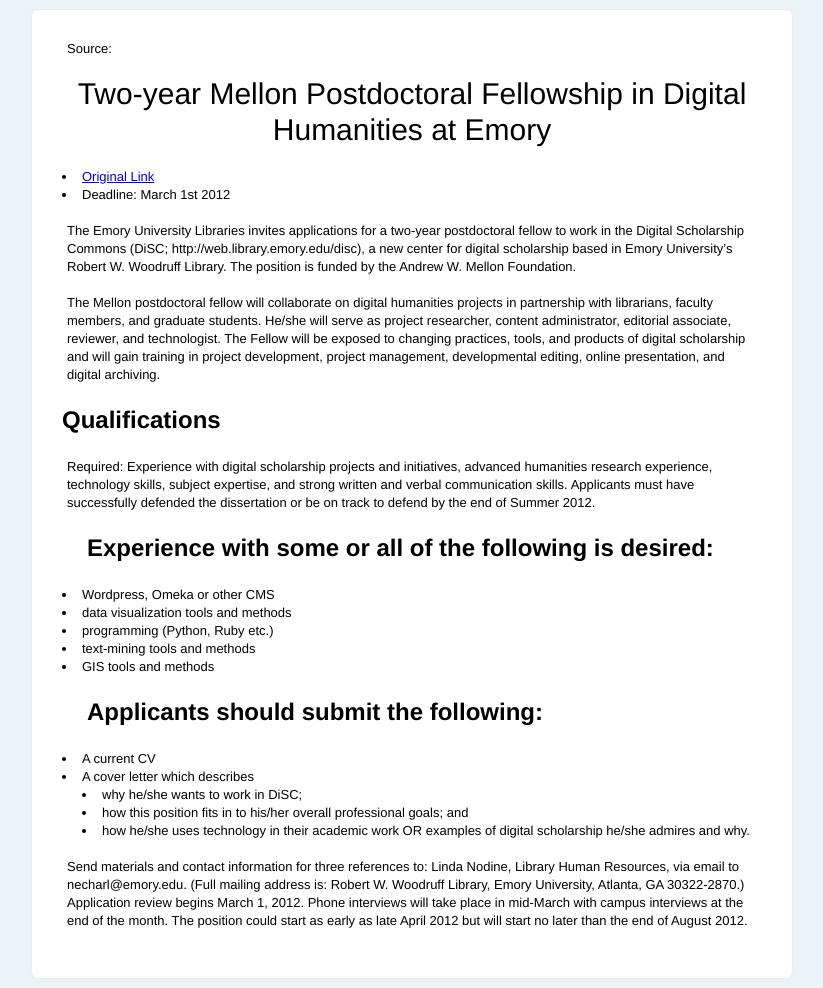
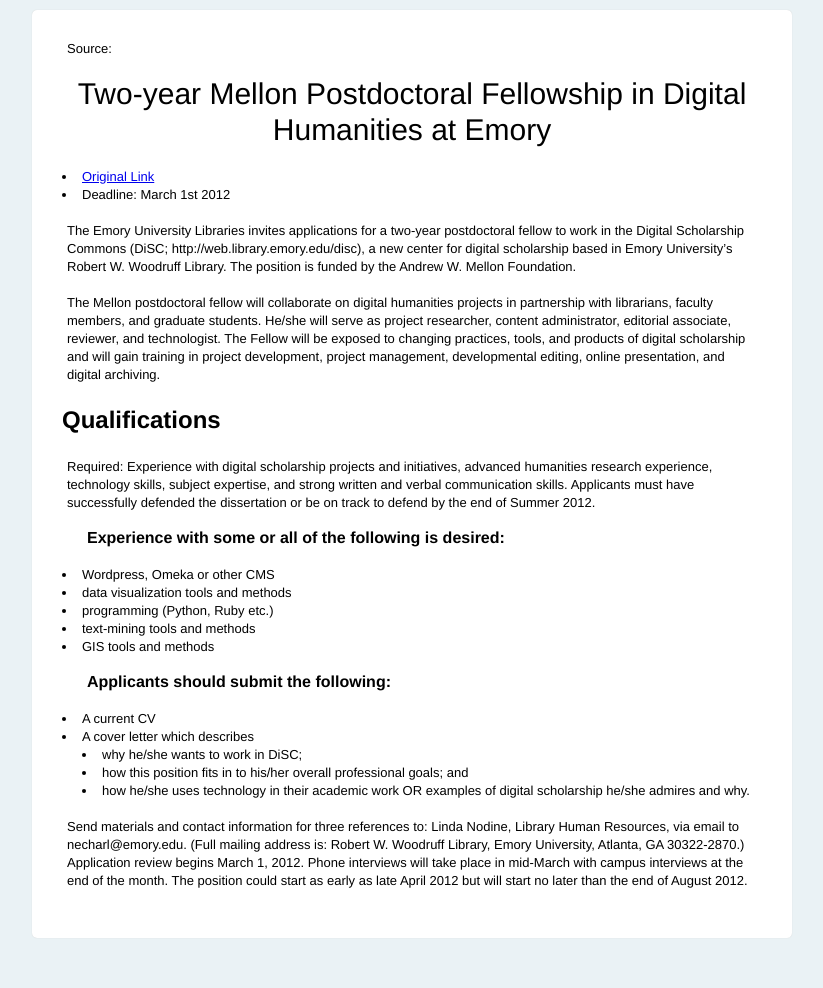
Before and after one commit to lofhm/DH-Job-Archive, a Jekyll site: the page built from _posts/2012-02-20-Emory-Mellon-Postdoctoral-Fellow.markdown, in a window 1280 px wide. Shown: the whole page, without its empty margins (228-1051 px from the left). Built offline with Jekyll 4.4.1, drawn with Linux system fonts in a browser that asks for light colours; after the commit the page ends 948 px from its top, so only the background shows below that.

Commit message:
h2 and h3 are same size, making h3 a bit smaller

```diff
--- a/css/base.css
+++ b/css/base.css
@@ -56,8 +56,8 @@
   margin: 0; }
 
 h3 {
-  font-size: 1.5em;
-  line-height: 1.5em;
+  font-size: 1em;
+  line-height: 1em;
   margin-bottom: 18px;
   padding-left: 25px;
   font-weight: bold;
```
